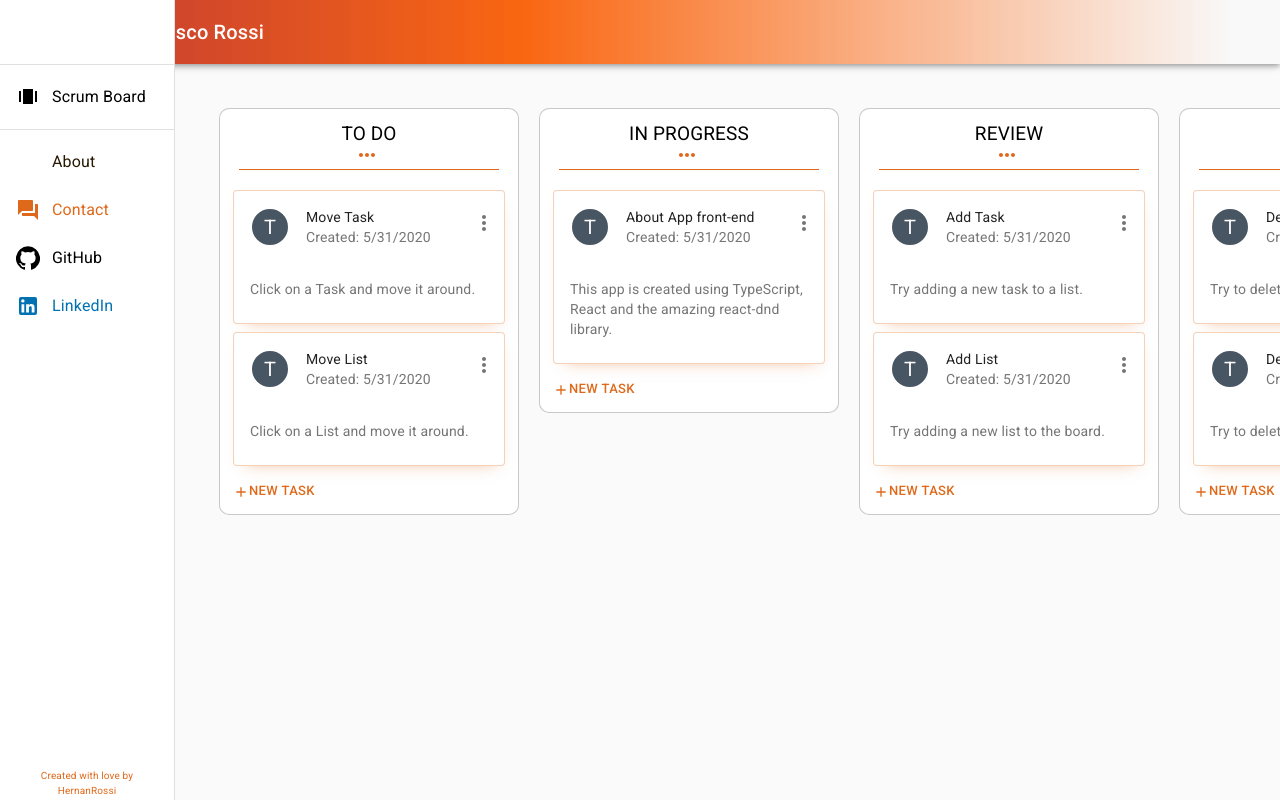
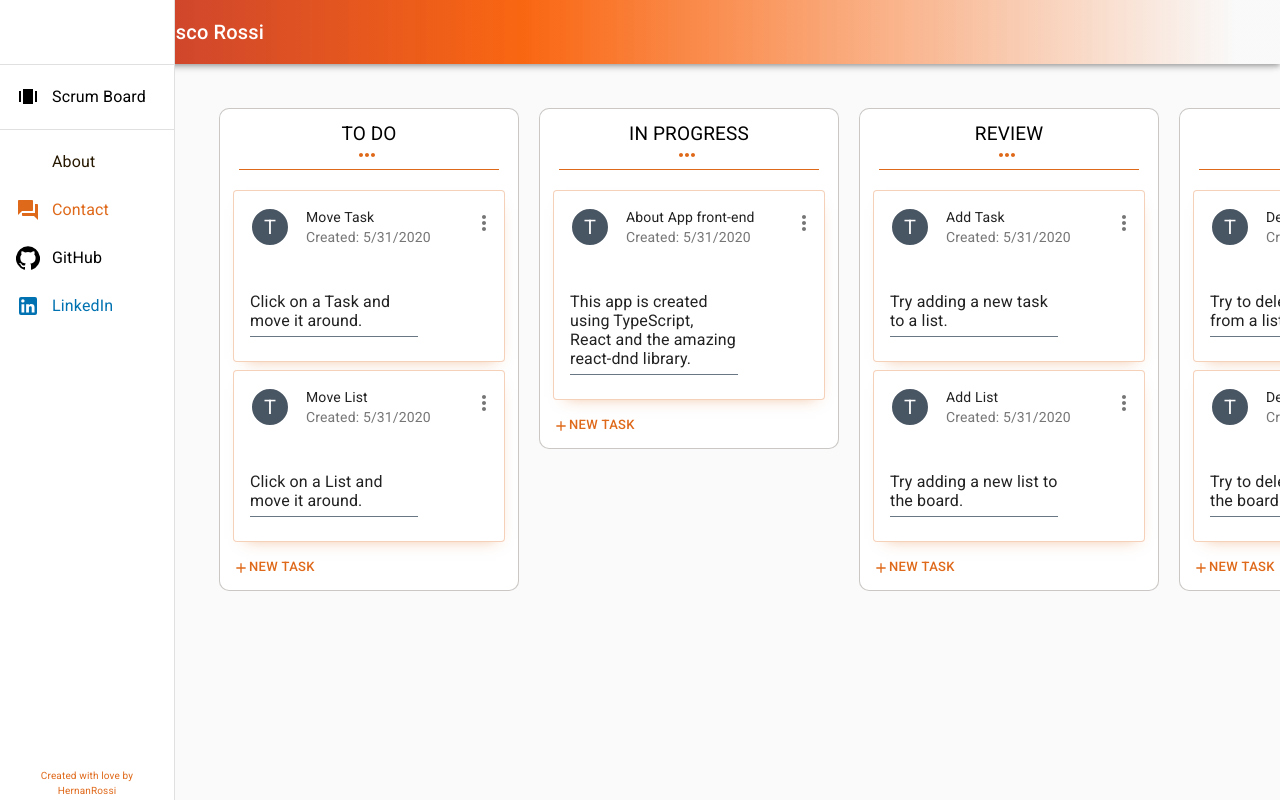
Before and after one commit to HernanRossi/TaskBoard, a React (Create React App) app: page / in a window 1280 px wide. Shown: the top 800 px of the page. Built offline with nearby package versions, Linux system fonts and the light colour scheme.

Commit message:
Add edit description field and move typescript dependencies to dev

```diff
--- a/src/components/StyledCard.tsx
+++ b/src/components/StyledCard.tsx
@@ -1,11 +1,11 @@
 
-import React, { useRef } from 'react';
+import React, { useRef, useState } from 'react';
 import { makeStyles } from '@material-ui/core/styles';
 import Card from '@material-ui/core/Card';
 import CardHeader from '@material-ui/core/CardHeader';
 import CardContent from '@material-ui/core/CardContent';
 import Avatar from '@material-ui/core/Avatar';
-import Typography from '@material-ui/core/Typography';
+import { useFocus } from '../utils'
 import MoreVertIcon from '@material-ui/icons/MoreVert';
 import { TaskInterface } from '../models/interfaces/taskInterface';
 import { useAppState } from '../context';
@@ -15,7 +15,11 @@ import { DragItem } from '../models/types/DragItem';
 import { CardContainer } from '../styles/styles';
 import { isHidden } from '../utils/isHidden';
 import IconButton from '@material-ui/core/IconButton';
-import { Menu, MenuItem } from '@material-ui/core';
+import { Menu, MenuItem, TextField } from '@material-ui/core';
+
+const inputProps = {
+  placeholder: 'Add description'
+}
 
 const useStyles = makeStyles((theme) => ({
   root: {
@@ -43,33 +47,26 @@ type CardProps = {
   id: string
   listId: string
   isPreview?: boolean
-
 }
 
-export const StyledCard = React.memo(({ task, index, id, listId, isPreview, }: CardProps) => {
+export const StyledCard = React.memo(({ task, index, id, listId, isPreview }: CardProps) => {
   const classes = useStyles()
   const ref = useRef<HTMLDivElement>(null)
   const { state, dispatch } = useAppState()
   const { drag } = useItemDrag({ type: "CARD", task, id, index, listId })
-
   const [, drop] = useDrop({
     accept: 'CARD',
     hover(item: DragItem, monitor: DropTargetMonitor) {
       if (item.type === "CARD") {
-        if (item.id === id) {
-          return
-        }
-
+        if (item.id === id) return
         const dragIndex = item.index
         const hoverIndex = index
         const sourceList = item.listId
         const targetList = listId
-        // Determine rectangle on screen
         const hoverBoundingRect = ref.current?.getBoundingClientRect()
         const clientOffset = monitor.getClientOffset()
         if (hoverBoundingRect && clientOffset) {
           const hoverMiddleY = (hoverBoundingRect.bottom - hoverBoundingRect.top) / 4
-          // Determine mouse position
           const hoverClientY = clientOffset.y - hoverBoundingRect.top;
           if (dragIndex < hoverIndex && hoverClientY < hoverMiddleY) {
             return
@@ -115,6 +112,10 @@ export const StyledCard = React.memo(({ task, index, id, listId, isPreview, }: C
     setAnchorEl(null);
   }
 
+  const updateDesc = (text: string) => {
+    task.description = text
+  }
+
   return (
     <CardContainer
       isHidden={isHidden(state.draggedItem, "CARD", id, isPreview)}
@@ -130,8 +131,8 @@ export const StyledCard = React.memo(({ task, index, id, listId, isPreview, }: C
             </Avatar>
           }
           action={
-            < IconButton  className={classes.iconButton }aria-controls="settings" onClick={(e) => handleClick(e)} aria-haspopup="true">
-              <MoreVertIcon/>
+            < IconButton className={classes.iconButton} aria-controls="settings" onClick={(e) => handleClick(e)} aria-haspopup="true">
+              <MoreVertIcon />
             </IconButton>
           }
           title={task.title}
@@ -148,9 +149,18 @@ export const StyledCard = React.memo(({ task, index, id, listId, isPreview, }: C
             {/* <MenuItem onClick={handleEdit}>Edit</MenuItem> */}
             <MenuItem onClick={handleDelete}>Delete</MenuItem>
           </Menu>
-          <Typography variant="body2" color="textSecondary" component="p">
-            {task.description}
-          </Typography>
+
+          <TextField
+            id="new-item"
+            style={{ marginTop: '10px', color: '#ffffff' }}
+            autoComplete='off'
+            type='text'
+            size="small"
+            multiline
+            value={task.description}
+            onChange={e => updateDesc(e.target.value)}
+            InputProps={inputProps}
+          />
         </CardContent>
       </Card>
     </CardContainer>
```
Also changed, not shown: package.json (+13 -10 lines), 1 other file (tests, documents, lock files or other folders).
